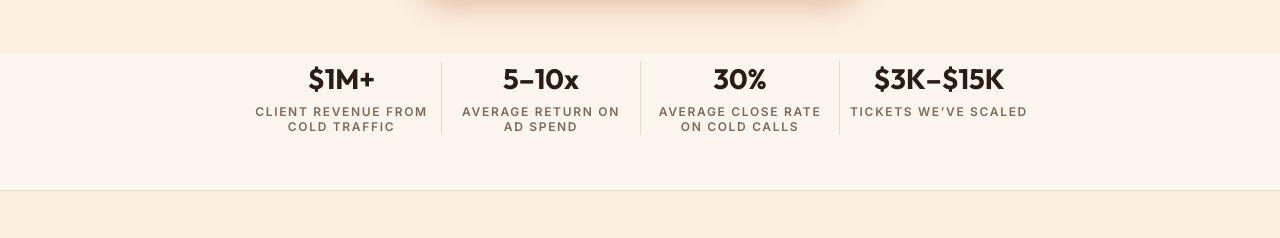
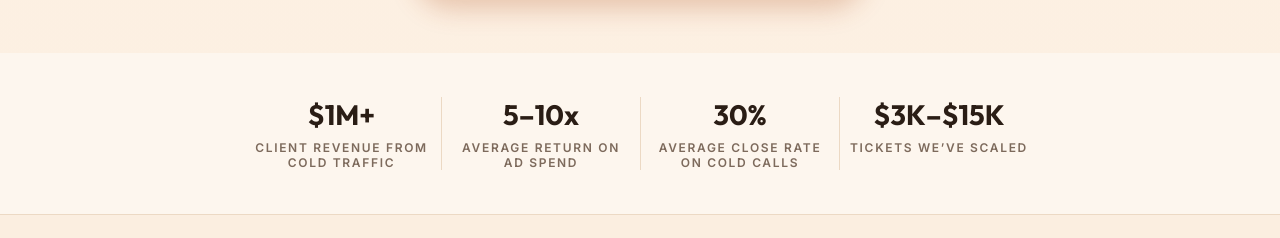
Before and after one commit to acqtom/paidcoachingcom, a plain HTML site: page index.html in a window 1280 px wide. Shown: the part 4689-4927 px from the top of the page. Drawn offline with Linux system fonts and the light colour scheme; a script that the page names is missing.

Commit message:
Proof numbers row: equal top/bottom padding
Co-Authored-By: Claude Opus 5.5 <noreply@anthropic.com>

```diff
--- a/theme-warm.css
+++ b/theme-warm.css
@@ -145,3 +145,5 @@ body { background: linear-gradient(180deg, #fdf4e9 0%, #fcefe1 100%); }
 /* Subheadline: plain Inter like the reference (no italic, medium weight) */
 .hero__sub { font-family: var(--body); font-style: normal; font-weight: 500; color: var(--muted-2); letter-spacing: 0; }
 .hero__sub .accent { color: var(--ink); font-weight: 600; }
+.section.section--stats { padding-top: 44px; padding-bottom: 44px; }
+@media (max-width: 760px) { .section.section--stats { padding-top: 32px; padding-bottom: 32px; } }
```
